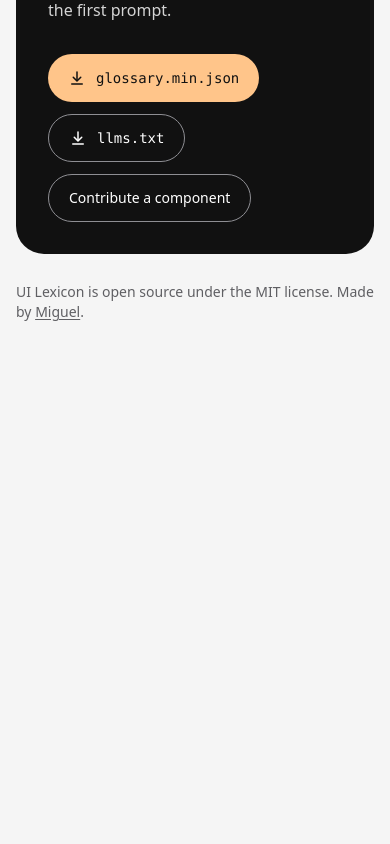
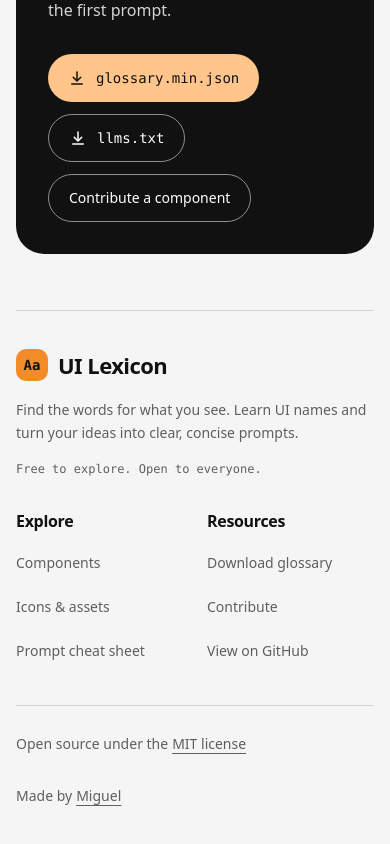
Before and after one commit to JenxxAI/cmt-lexicon, a Next.js app: page / in a window 390 px wide. Shown: the part 5699-6543 px from the top of the page. Before the commit the page ends 6085 px from the top, so only its background shows below. Built offline with nearby package versions, Linux system fonts and the light colour scheme.

Commit message:
Improve footer navigation and responsive layout

```diff
--- a/src/components/Footer.tsx
+++ b/src/components/Footer.tsx
@@ -1,13 +1,51 @@
+import Link from "next/link";
 import { SITE } from "@/lib/site";
+
+const footerLink = "inline-flex min-h-11 items-center rounded-sm text-sm text-muted underline-offset-4 hover:text-accent-deep hover:underline";
 
 export function Footer() {
   return (
-    <footer className="mt-7 pb-16 text-sm text-muted">
-      {SITE.name} is open source under the MIT license. Made by{" "}
-      <a href={SITE.authorUrl} className="underline underline-offset-2 hover:text-accent-deep">
-        Miguel
-      </a>
-      .
+    <footer className="mt-14 border-t border-rule pb-8 pt-8 sm:mt-20 sm:pt-10">
+      <div className="grid gap-8 sm:grid-cols-[minmax(0,1.4fr)_minmax(0,1fr)] sm:gap-12">
+        <div>
+          <Link href="/" aria-label={`${SITE.name} home`} className="inline-flex min-h-11 items-center gap-2.5 rounded-sm">
+            <span aria-hidden="true" className="grid size-8 place-items-center rounded-[10px] bg-accent font-mono text-sm font-semibold text-ink">Aa</span>
+            <span className="font-display text-[22px] font-bold tracking-tight">{SITE.name}</span>
+          </Link>
+          <p className="mt-3 max-w-sm text-sm leading-relaxed text-muted">
+            Find the words for what you see. Learn UI names and turn your ideas into clear, concise prompts.
+          </p>
+          <p className="mt-4 font-mono text-xs text-muted">Free to explore. Open to everyone.</p>
+        </div>
+
+        <div className="grid grid-cols-2 gap-6">
+          <nav aria-label="Footer explore">
+            <h2 className="mb-2 font-display text-base font-semibold">Explore</h2>
+            <ul>
+              <li><Link href="/#browse" className={footerLink}>Components</Link></li>
+              <li><Link href="/assets/" className={footerLink}>Icons &amp; assets</Link></li>
+              <li><a href="/llms.txt" className={footerLink}>Prompt cheat sheet</a></li>
+            </ul>
+          </nav>
+          <nav aria-label="Footer resources">
+            <h2 className="mb-2 font-display text-base font-semibold">Resources</h2>
+            <ul>
+              <li><a href="/glossary.min.json" download className={footerLink}>Download glossary</a></li>
+              <li><a href={`${SITE.repoUrl}/blob/main/CONTRIBUTING.md`} className={footerLink}>Contribute</a></li>
+              <li><a href={SITE.repoUrl} className={footerLink}>View on GitHub</a></li>
+            </ul>
+          </nav>
+        </div>
+      </div>
+
+      <div className="mt-8 flex flex-wrap items-center justify-between gap-x-6 gap-y-2 border-t border-rule pt-4 text-sm text-muted">
+        <p className="flex flex-wrap items-center gap-x-1">
+          Open source under the <a href={`${SITE.repoUrl}/blob/main/LICENSE`} className={`${footerLink} underline`}>MIT license</a>
+        </p>
+        <p className="flex items-center gap-1">
+          Made by <a href={SITE.authorUrl} className={`${footerLink} underline`}>Miguel</a>
+        </p>
+      </div>
     </footer>
   );
 }
```
